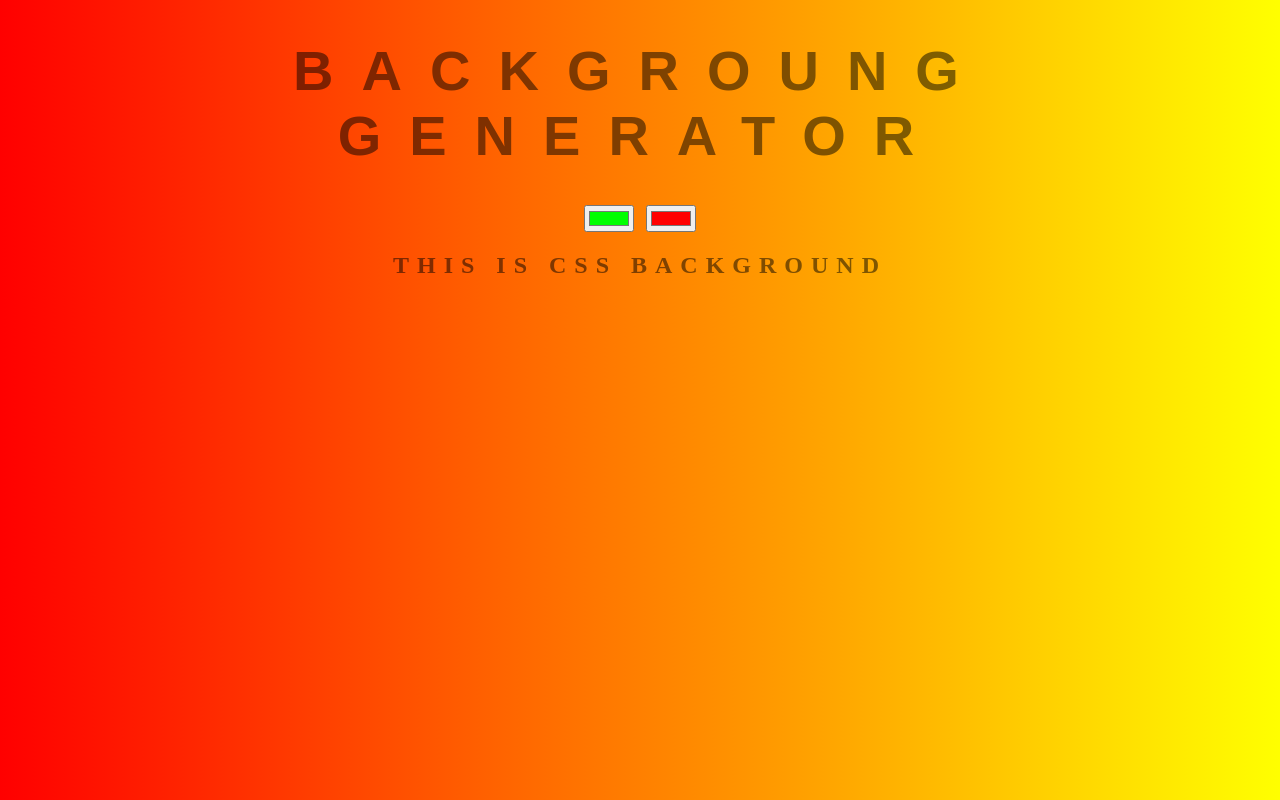
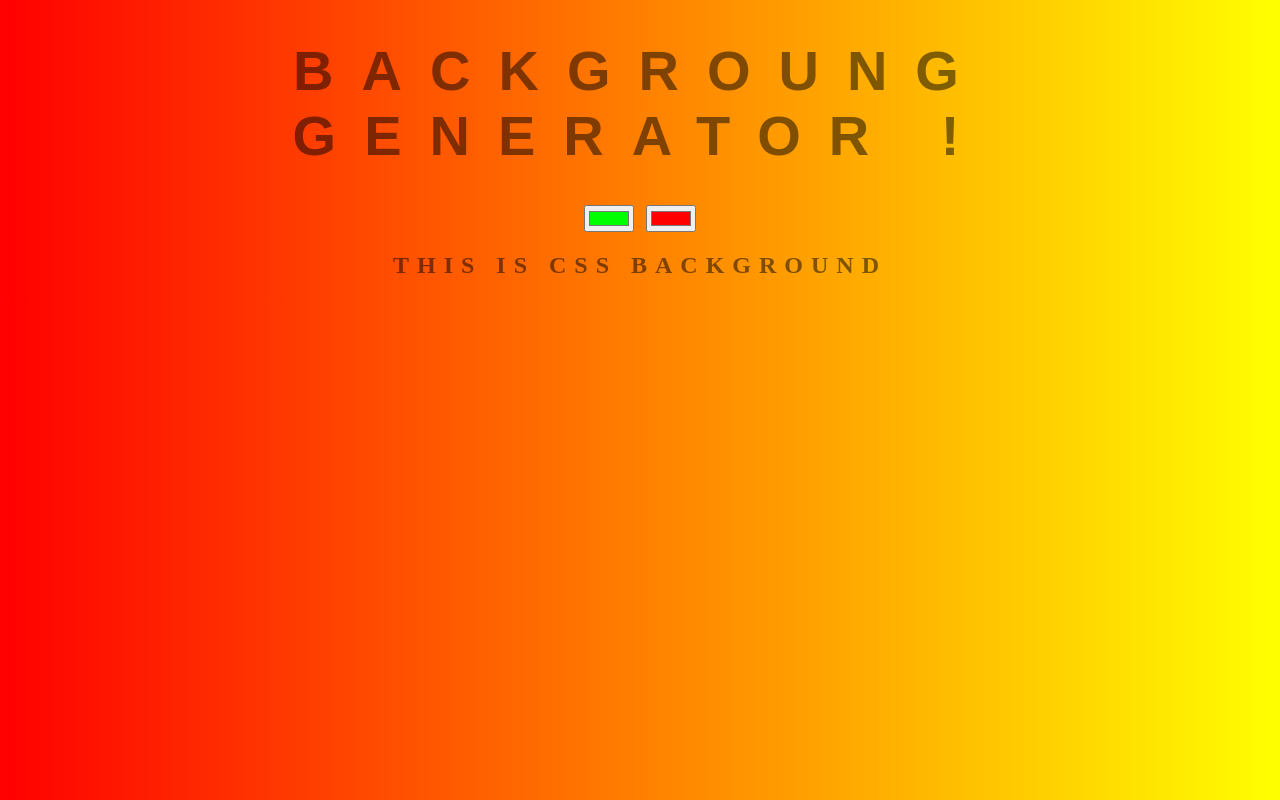
Before and after one commit to NakulGitHub/background-generator, a plain HTML site: page index.html in a window 1280 px wide. Drawn offline with Linux system fonts and the light colour scheme.

Commit message:
Added exclamatory

```diff
--- a/index.html
+++ b/index.html
@@ -5,7 +5,7 @@
 	<link rel="stylesheet" type="text/css" href="style.css">
 </head>
 <body id="gradient">
-	<h1>Backgroung Generator</h1>
+	<h1>Backgroung Generator !</h1>
 	<input class="color1" type="color" name="color1" value="#00ff00">
 	<input class="color2" type="color" name="color2" value="#ff0000">
 	<h2>This is CSS Background</h2>
```
